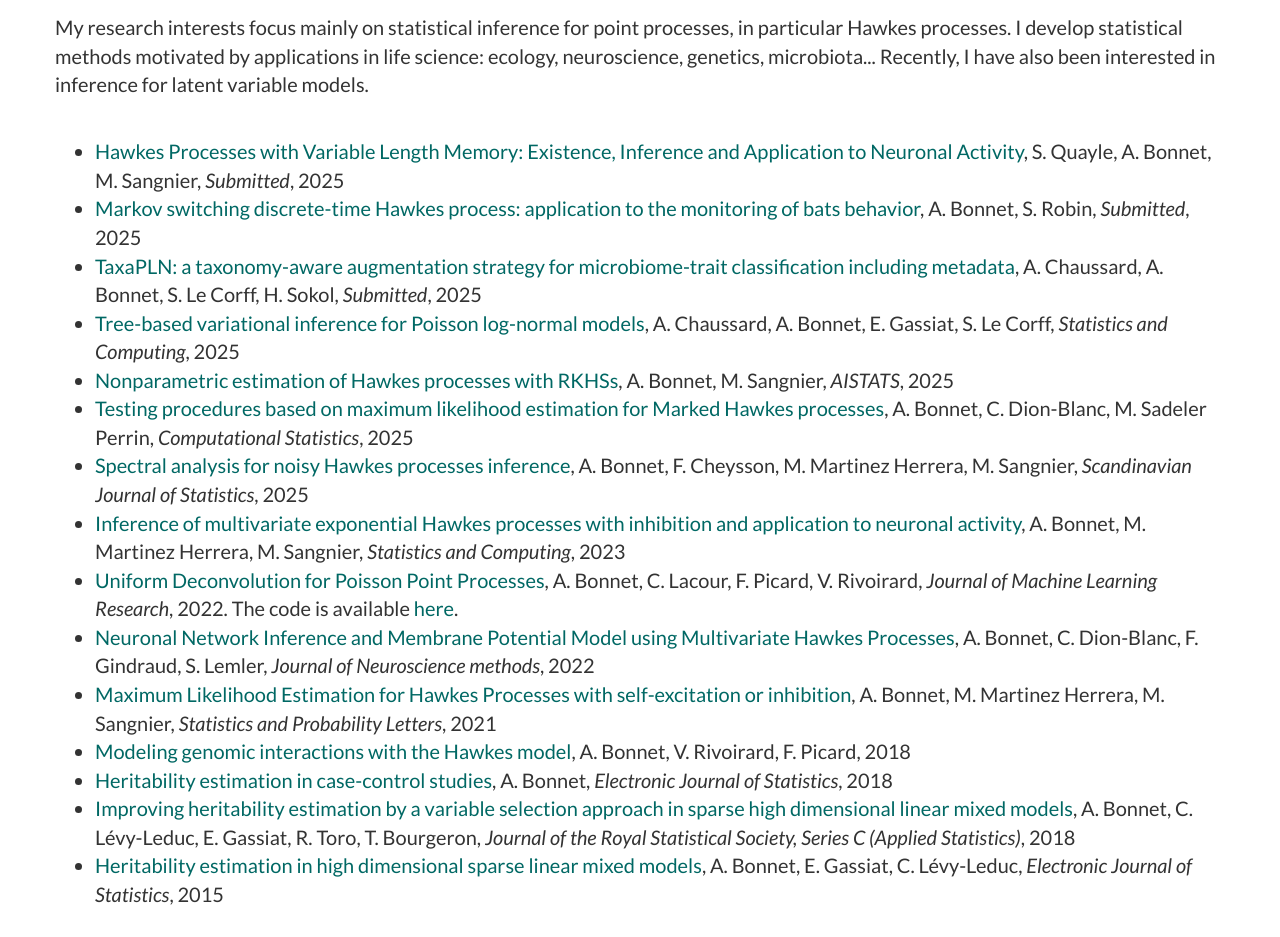
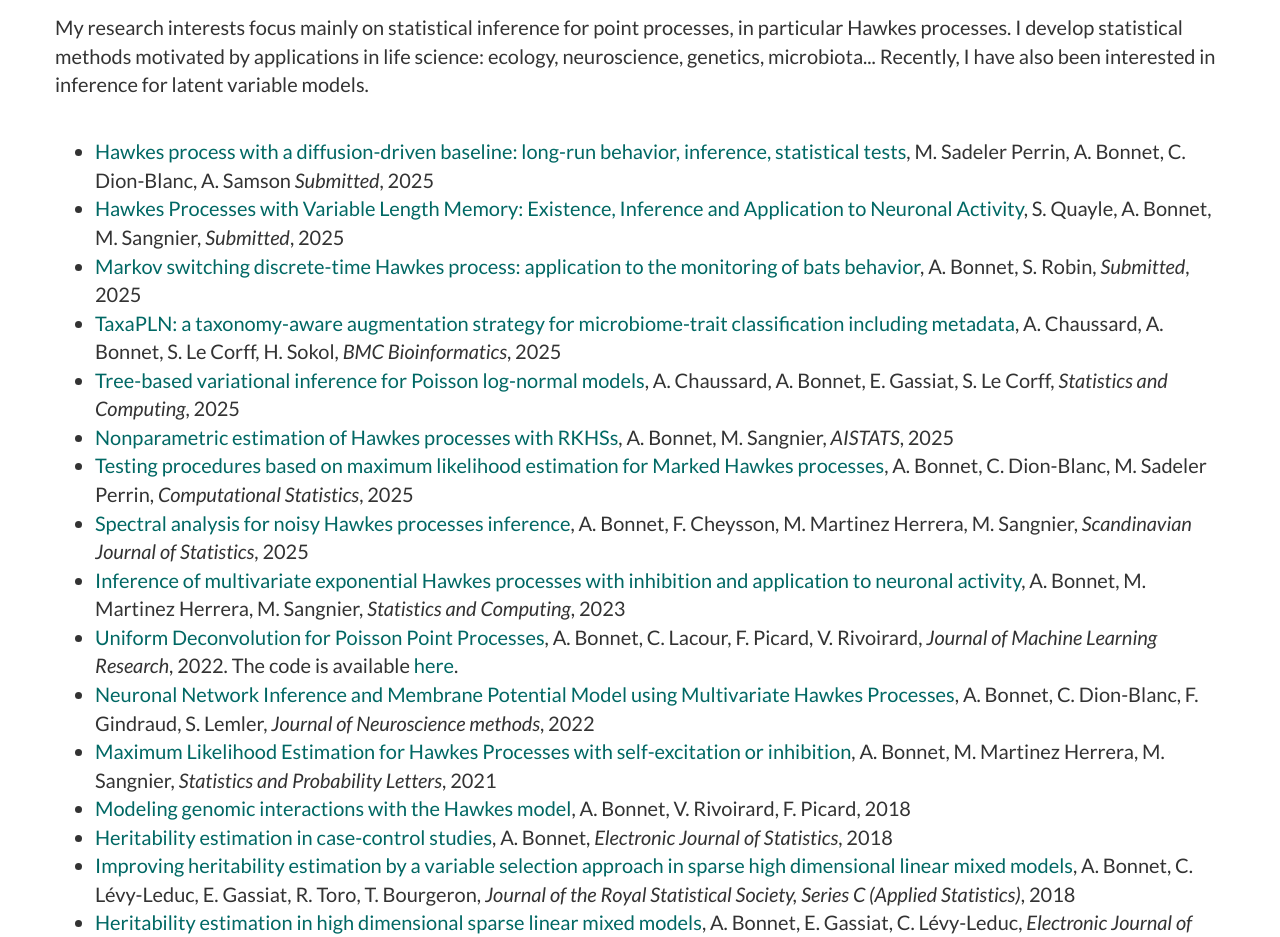
Before and after one commit to AnnaBonnet/AnnaBonnet.github.io, a website: page index.html in a window 1280 px wide. Shown: the part 940-1877 px from the top of the page. Drawn offline with nearby package versions, Linux system fonts and the light colour scheme.

Commit message:
maj decembre 2025

```diff
--- a/index.html
+++ b/index.html
@@ -124,11 +124,12 @@
                 <p> My research interests focus mainly on statistical inference for point processes, in particular Hawkes processes. I develop statistical methods motivated by applications in life science: ecology, neuroscience, genetics, microbiota... Recently, I have also been interested in inference for latent variable models. <br> <br>
 
                <ul>
+                           <li>  <a href="https://arxiv.org/abs/2512.01447"> Hawkes process with a diffusion-driven baseline: long-run behavior, inference, statistical tests</a>, M. Sadeler Perrin, A. Bonnet, C. Dion-Blanc, A. Samson <em> Submitted</em>, 2025 </li>
 
                 <li>  <a href="https://arxiv.org/abs/2507.22867"> Hawkes Processes with Variable Length Memory: Existence, Inference and Application to Neuronal Activity</a>, S. Quayle, A. Bonnet, M. Sangnier, <em> Submitted</em>, 2025 </li>
                 <li>  <a href="https://arxiv.org/abs/2507.20153"> Markov switching discrete-time Hawkes process: application to the monitoring of bats behavior</a>, A. Bonnet, S. Robin, <em> Submitted</em>, 2025</li>
 
-                  <li><a href="https://arxiv.org/abs/2507.03588"> TaxaPLN: a taxonomy-aware augmentation strategy for microbiome-trait classification including metadata</a>, A. Chaussard, A. Bonnet, S. Le Corff, H. Sokol, <em> Submitted</em>, 2025 </li>
+                  <li><a href="https://arxiv.org/abs/2507.03588"> TaxaPLN: a taxonomy-aware augmentation strategy for microbiome-trait classification including metadata</a>, A. Chaussard, A. Bonnet, S. Le Corff, H. Sokol, <em> BMC Bioinformatics</em>, 2025 </li>
 
                   <li><a href="https://arxiv.org/abs/2406.17361"> Tree-based variational inference for Poisson log-normal models</a>, A. Chaussard, A. Bonnet, E. Gassiat, S. Le Corff, <em>Statistics and Computing</em>, 2025 </li>
 
```
Also changed, not shown: 1 other file.
